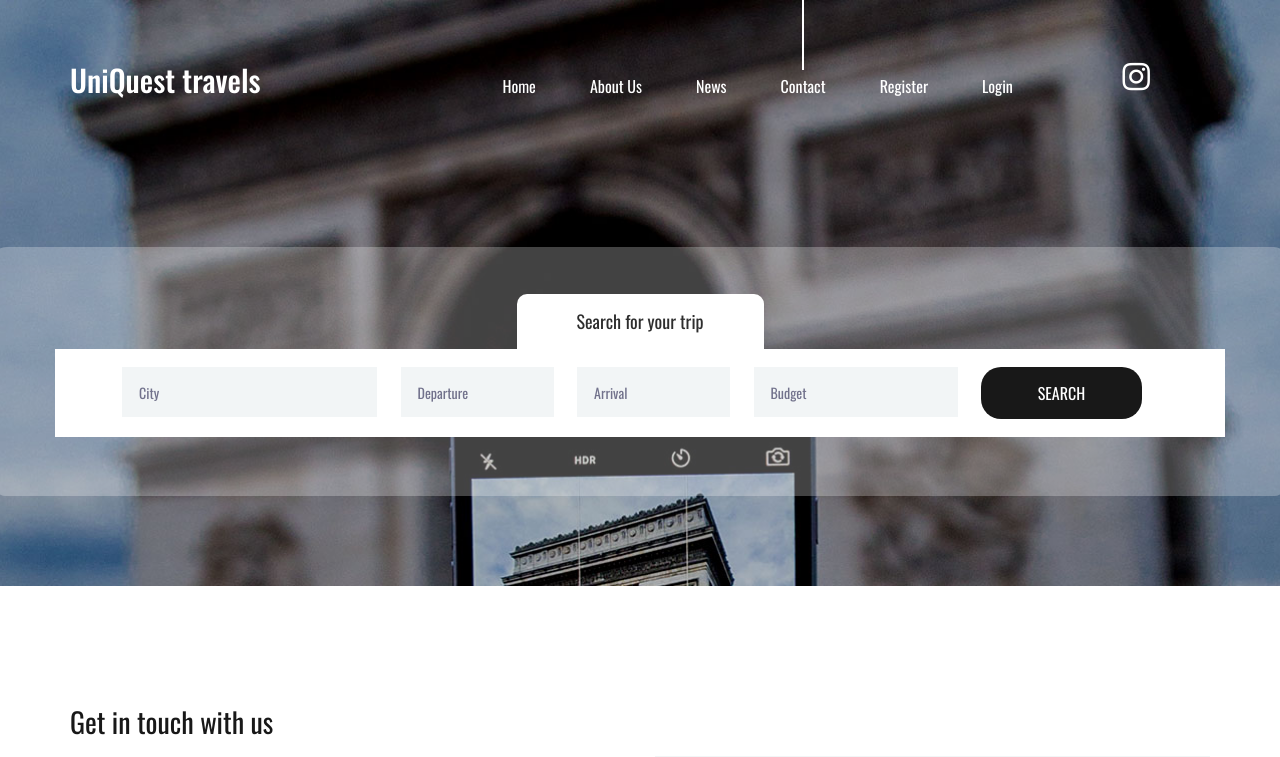
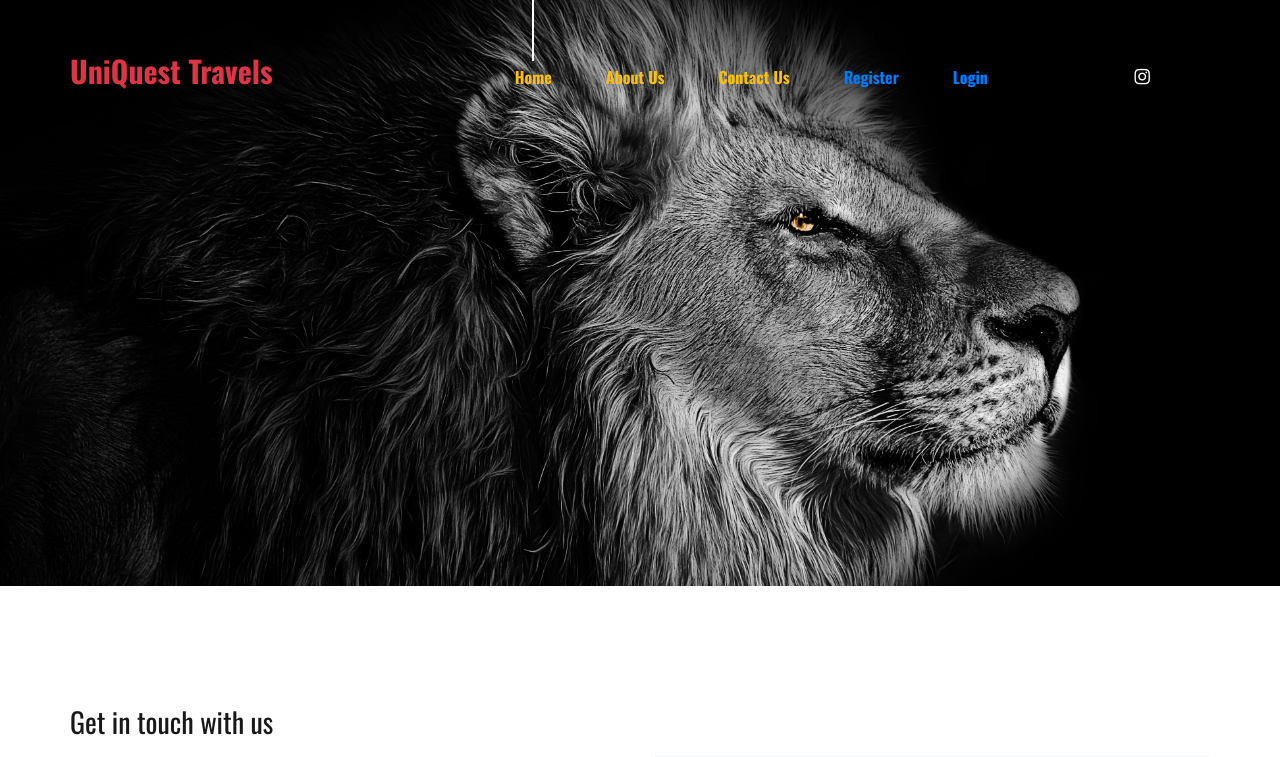
Before and after one commit to Cptzeph23/Tours-Travel, a Django app: page /accounts/contact in a window 1280 px wide. Shown: the top 757 px of the page. Run offline with Django 3.2, Linux system fonts and the light colour scheme; some libraries are stand-ins or nearby versions.

Commit message:
static images

```diff
--- a/UniQuest/templates/about.html
+++ b/UniQuest/templates/about.html
@@ -151,13 +151,13 @@
 			<div class="row">
 				<div class="col text-center">
 					<div class="section_subtitle">simply amazing places</div>
-					<div class="section_title"><h2>A few words about us</h2></div>
+					<div class="section_title"><h2>Who Are We?</h2></div>
 				</div>
 			</div>
 			<div class="row about_row">
 				<div class="col-lg-6">
 					<div class="about_content">
-						<div class="text_highlight">We are Travel agency. Helping you tour around Kenya.</div>
+						<div class="text_highlight">We are a Travel agency. Helping you tour around Kenya.</div>
 						<div class="about_text">
 							<p>UniQuest was born from the dream of a young girl
                                 who believed the world was full of untold stories waiting to be discovered.
--- a/UniQuest/templates/contact.html
+++ b/UniQuest/templates/contact.html
@@ -29,27 +29,26 @@
 				<div class="col">
 					<div class="header_content d-flex flex-row align-items-center justify-content-start">
 						<div class="header_content_inner d-flex flex-row align-items-end justify-content-start">
-							<div class="logo"><a href="..">UniQuest travels</a></div>
-							<nav class="main_nav">
-								<ul class="d-flex flex-row align-items-start justify-content-start">
-									<li><a href="..">Home</a></li>
-									<li><a href="about">About Us</a></li>
-									<li><a href="news">News</a></li>
-									<li class="active"><a href="contact">Contact</a></li>
+							<div class="logo text-danger"><a href="" class="text-danger "><b>UniQuest Travels</b></a></div>
+							<nav class="main_nav text-light">
+								<ul class="d-flex flex-row align-items-start justify-content-start text-light">
+									<li class="active"><a href="" class="text-warning"><b>Home</b></a></li>
+									<li><a href="accounts/about" class="text-warning"><b>About Us</b></a></li>
+									<li><a href="accounts/contact" class="text-warning"><b>Contact Us</b></a></li>
 
 									{% if user.is_authenticated %}
-										<li><a href="logout">Logout</a></li>
+										<li><a href="accounts/logout" class="text-danger"><b>Logout</b></a></li>
 									{% else %}
-										<li><a href="register">Register</a></li>
-										<li><a href="login">Login</a></li>
+										<li><a href="accounts/register" class="text-primary"><b>Register</b></a></li>
+										<li><a href="accounts/login" class="text-primary"><b>Login</b></a></li>
 									{% endif %}
 								</ul>
 							</nav>
 							{% if user.is_authenticated %}
-								<div class="header_phone ml-auto">Welcome, {{user.first_name}}</div>
+								<div class="header_phone ml-auto text-primary" >Welcome, {{user.first_name}}</div>
 							{% else %}
 								<div class="header_phone ml-auto">
-									<a style="color: white; font-size:xx-large;" href="https://www.instagram.com/kmranrg/" target="_blank">
+
 										<i class="fa fa-instagram" aria-hidden="false"></i>
 									</a>
 								</div>
@@ -118,33 +117,10 @@
 	<!-- Home -->
 
 	<div class="home">
-		<div class="background_image" style="background-image:url({% static 'images/contact.jpg' %})"></div>
+		<div class="background_image" style="background-image:url({% static 'images/simba.jpg' %})"></div>
 	</div>
 
-	<!-- Search -->
 
-	<div class="home_search">
-		<div class="container">
-			<div class="row">
-				<div class="col">
-					<div class="home_search_container">
-						<div class="home_search_title">Search for your trip</div>
-						<div class="home_search_content">
-							<form action="#" class="home_search_form" id="home_search_form">
-								<div class="d-flex flex-lg-row flex-column align-items-start justify-content-lg-between justify-content-start">
-									<input type="text" class="search_input search_input_1" placeholder="City" required="required">
-									<input type="text" class="search_input search_input_2" placeholder="Departure" required="required">
-									<input type="text" class="search_input search_input_3" placeholder="Arrival" required="required">
-									<input type="text" class="search_input search_input_4" placeholder="Budget" required="required">
-									<button class="home_search_button">search</button>
-								</div>
-							</form>
-						</div>
-					</div>
-				</div>
-			</div>
-		</div>
-	</div>
 
 	<!-- Contact -->
 
@@ -228,8 +202,8 @@
 						<div class="newsletter_form_container">
 							<form action="#" class="newsletter_form d-flex flex-md-row flex-column align-items-start justify-content-between" id="newsletter_form">
 								<div class="d-flex flex-md-row flex-column align-items-start justify-content-between">
-									<div><input type="text" class="newsletter_input newsletter_input_name inpt" id="newsletter_input_name" placeholder="Name" required="required"><div class="input_border"></div></div>
-									<div><input type="email" class="newsletter_input newsletter_input_email inpt" id="newsletter_input_email" placeholder="Your e-mail" required="required"><div class="input_border"></div></div>
+									<div><input type="text" class="newsletter_input newsletter_input_name" id="newsletter_input_name" placeholder="Name" required="required"><div class="input_border"></div></div>
+									<div><input type="email" class="newsletter_input newsletter_input_email" id="newsletter_input_email" placeholder="Your e-mail" required="required"><div class="input_border"></div></div>
 								</div>
 								<div><button style="background-color: brown;" class="newsletter_button">subscribe</button></div>
 							</form>
```
Also changed, not shown: other parts of UniQuest/templates/contact.html (+17 -17 lines), UniQuest/templates/index.html (+5 -4 lines), UniQuest/db.sqlite3, UniQuest/media/pics/sunset.jpg (added), UniQuest/static/images/savannah.jpg (added), UniQuest/static/images/simba.jpg (added), UniQuest/static/images/sunset.jpg (added).
